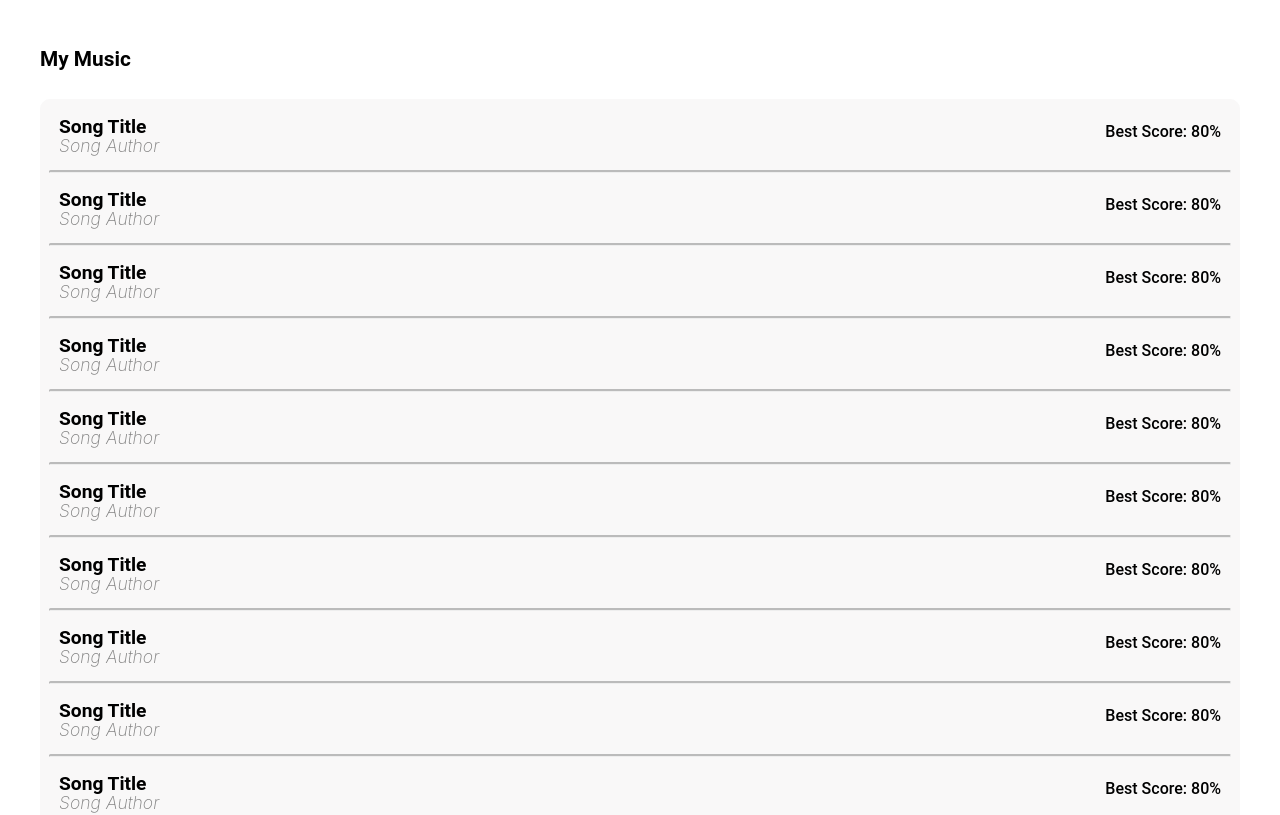
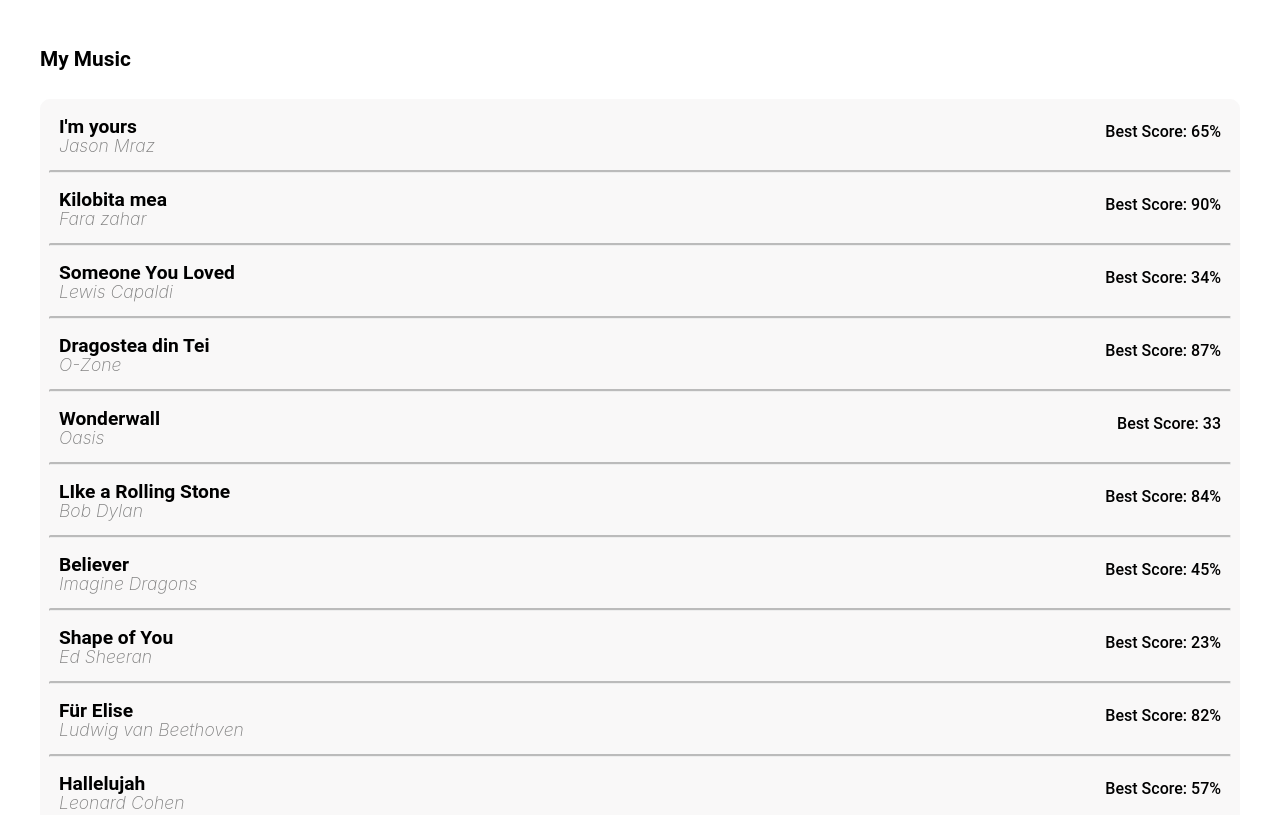
Before and after one commit to toast3rx/smarthack2023, a React (Create React App) app: page /mymusic in a window 1280 px wide. Shown: the top 815 px of the page. Built offline with nearby package versions, Linux system fonts and the light colour scheme.

Commit message:
Modify tab page

```diff
--- a/src/components/LastPlayed.jsx
+++ b/src/components/LastPlayed.jsx
@@ -3,109 +3,74 @@
 import { SongItem } from "./SongItem";
 const songs = [
   {
-    title: "Song Title",
-    author: "Song Author",
-    score: "80%",
+    title: "I'm yours",
+    author: "Jason Mraz",
+    score: "65%",
   },
   {
-    title: "Song Title",
-    author: "Song Author",
-    score: "80%",
+    title: "Kilobita mea",
+    author: "Fara zahar",
+    score: "90%",
   },
   {
-    title: "Song Title",
-    author: "Song Author",
-    score: "80%",
+    title: "Someone You Loved",
+    author: "Lewis Capaldi",
+    score: "34%",
   },
   {
-    title: "Song Title",
-    author: "Song Author",
-    score: "80%",
+    title: "Dragostea din Tei",
+    author: "O-Zone",
+    score: "87%",
   },
   {
-    title: "Song Title",
-    author: "Song Author",
-    score: "80%",
+    title: "Wonderwall",
+    author: "Oasis",
+    score: "33",
   },
   {
-    title: "Song Title",
-    author: "Song Author",
-    score: "80%",
+    title: "LIke a Rolling Stone",
+    author: "Bob Dylan",
+    score: "84%",
   },
   {
-    title: "Song Title",
-    author: "Song Author",
-    score: "80%",
+    title: "Believer",
+    author: "Imagine Dragons",
+    score: "45%",
   },
   {
-    title: "Song Title",
-    author: "Song Author",
-    score: "80%",
+    title: "Shape of You",
+    author: "Ed Sheeran",
+    score: "23%",
   },
   {
-    title: "Song Title",
-    author: "Song Author",
-    score: "80%",
+    title: "Für Elise",
+    author: "Ludwig van Beethoven",
+    score: "82%",
   },
   {
-    title: "Song Title",
-    author: "Song Author",
-    score: "80%",
+    title: "Hallelujah",
+    author: "Leonard Cohen",
+    score: "57%",
   },
   {
-    title: "Song Title",
-    author: "Song Author",
-    score: "80%",
+    title: "Stairway to Heaven",
+    author: "Led Zeppelin",
+    score: "76%",
   },
   {
-    title: "Song Title",
-    author: "Song Author",
-    score: "80%",
+    title: "I want to Hold Your Hand",
+    author: "The Beatles",
+    score: "40%",
   },
   {
-    title: "Song Title",
-    author: "Song Author",
-    score: "80%",
+    title: "Purple Haze",
+    author: "Jimi Hendrix",
+    score: "62%",
   },
   {
-    title: "Song Title",
-    author: "Song Author",
-    score: "80%",
-  },
-  {
-    title: "Song Title",
-    author: "Song Author",
-    score: "80%",
-  },
-  {
-    title: "Song Title",
-    author: "Song Author",
-    score: "80%",
-  },
-  {
-    title: "Song Title",
-    author: "Song Author",
-    score: "80%",
-  },
-  {
-    title: "Song Title",
-    author: "Song Author",
-    score: "80%",
-  },
-  {
-    title: "Song Title",
-    author: "Song Author",
-    score: "80%",
-  },
-  {
-    title: "Song Title",
-    author: "Song Author",
-    score: "80%",
-  },
-  {
-    title: "Song Title",
-    author: "Song Author",
-    score: "80%",
+    title: "Rolling in the Deep",
+    author: "Adele",
+    score: "92",
   },
 ];
 export const LastPlayed = ({length = songs.length}) => {
--- a/src/components/MusicTab.jsx
+++ b/src/components/MusicTab.jsx
@@ -1,4 +1,4 @@
-import { Grid } from "@mui/material";
+import { Dialog, DialogTitle, Grid, List } from "@mui/material";
 import "./styles/MusicTab.css";
 import MusicNoteIcon from "@mui/icons-material/MusicNote";
 import { useEffect, useState } from "react";
@@ -28,40 +28,6 @@
 There's no [G]need to compli[D]cate
 Our time is [Em]short
 This is our [C]fate, I'm yours`,
-
-    `[G]Doo do do doo doo do, [D]doo do doo do [Em]doo do
-Do you want to come on,[D] scooch on over [C]closer, dear
-And I will nibble your [A7]ear`,
-
-    `I've been spending [G]way too long checking my tongue in the mirror
-And [D]bending over backwards just to try to see it clearer
-But [Em]my breath fogged up the glass
-And so I [C]drew a new face and I laughed
-I [G]guess what I'll be saying is there ain't no better reason
-To [D]rid yourself of vanities and just go with the seasons
-It'[Em]s what we aim to do
-Our [C]name is our virtue`,
-
-    `But [G]I won't hesi[D]ta[Dsus4]te
-No more, no [Em]more
-It cannot [C]wait; I'm you[G]rs
-Well, open up your mind and see like [D]me
-Open up your plans and damn you're f[Em]ree
-Look into your heart and you'll find that[C] the sky is yours
-So [G]please don't, please don't, please don't
-There's no [D]need to c[Dsus4]omplicate
-'Cause our [Em]time is short
-This oh, this oh, this is our [C]fate
-I'm you[A7]rs`,
-
-    `Brr-ba-mmm, da-ba-mmm-d[G]ay
-T-du, du, t-du, du, t-du, dudu, d[D]u-u, du-du
-[Em]     Oh, [C]I'm yours
-Oh, I'm [G]yours
-Oh-oh-oh-oh, whoa-oh-[D]oh-oh
-Baby, do believe I'm yo[Em]urs
-You best believe, you best believe I'm y[C]ours
-`,
   ];
 
   const [tab, setTab] = useState([
@@ -79,6 +45,13 @@
   const [chordIndex, setChordIndex] = useState(0);
 
   const [verseIndex, setVerseIndex] = useState(0);
+
+  const [open, setOpen] = useState(false);
+  const handleClose = () => {
+    setOpen(false);
+  };
+
+  const [isPlaying, setIsPlaying] = useState(false);
 
   const formatTab = (index) => {
     let array = [];
@@ -127,25 +100,37 @@
     setFormatedTab(array);
   };
 
+  const playStart = () => {
+    setIsPlaying(true);
+    console.log("play");
+  }
+
   useEffect(() => {
     //Implementing the setInterval method
     const interval = setInterval(() => {
-      setChordIndex((chordIndex + 1) % chordMap.length);
+      if (isPlaying) setChordIndex((chordIndex + 1) % chordMap.length);
     }, 2000);
 
     //Clearing the interval
-    return () => clearInterval(interval);
+    return () => {
+      clearInterval(interval);
+    };
   }, [chordIndex]);
 
   useEffect(() => {
     //Implementing the setInterval method
     const interval = setInterval(() => {
       setChordIndex(0);
-      setVerseIndex((verseIndex + 1) % tabBckup.length);
+      if (isPlaying) setVerseIndex((verseIndex + 1) % tabBckup.length);
     }, seconds);
 
     //Clearing the interval
-    return () => clearInterval(interval);
+    return () => {
+      if (verseIndex === tabBckup.length - 1) {
+        setIsPlaying(false);
+      }
+      clearInterval(1000);
+    };
   }, [verseIndex]);
 
   useEffect(() => {
@@ -153,22 +138,46 @@
   }, [verseIndex]);
 
   return (
-    <Grid container className="container">
+    <Grid container>
       <Grid item xs={12}>
+        <div className="tab">
           <MusicNoteIcon /> {"= " + bpm}
+        </div>
       </Grid>
       <Grid item xs={12}>
-        <Button>Color Chords</Button>
-        <p style={{ whiteSpace: "pre-wrap" }}>
+        <p className="tab" style={{ whiteSpace: "pre-wrap" }}>
           {formatedTab.map((row, index) => {
             if (index === chordIndex) {
-			  return <span style={{color:"red"}}>{row}</span>;
+              return <span style={{ color: "red" }}>{row}</span>;
             } else {
               return row;
             }
           })}
         </p>
       </Grid>
+
+      <Grid item xs={12}>
+        <button className="button" onClick={playStart}> Start </button>
+      </Grid>
     </Grid>
   );
 };
+
+function SimpleDialog(props) {
+  const { onClose, selectedValue, open } = props;
+
+  const handleClose = () => {
+    onClose();
+  };
+
+  const handleListItemClick = () => {
+    onClose();
+  };
+
+  return (
+    <Dialog onClose={handleClose} open={open}>
+      <DialogTitle>Set backup account</DialogTitle>
+      <List sx={{ pt: 0 }}></List>
+    </Dialog>
+  );
+}
--- a/src/components/Song.js
+++ b/src/components/Song.js
@@ -3,13 +3,16 @@
 import { MusicTab } from "./MusicTab";
 import { useState } from "react";
 
-export const Song = () => {
+export const Song = ({title="I'm Yours", author="Jason Mraz", bestScore="40%"}) => {
   return (
-    <Grid container>
-      <Grid item xs={12} className="tab">
-        <h2>Song</h2>
-        <h3 style={{ color: "grey" }}>Author</h3>
+    <Grid container style={{ padding: "40px" }}>
+      <Grid item xs={12}>
+        <div className="song-title">{title}</div>
+        <div className="score">Best Score: {bestScore}</div>
+        <div className="author">{author} </div>
+        <hr className="rounder" />
       </Grid>
+      <div style={{marginTop: "40px", height: "10px", width: "10px"}}></div>
       <MusicTab bpm="151" seconds={6300}/>
     </Grid>
   );
--- a/src/components/styles/MusicTab.css
+++ b/src/components/styles/MusicTab.css
@@ -1,3 +1,28 @@
 .container {
 	padding: 10px;
 }
+
+.tab {
+font-family: "Roboto", sans-serif;
+font-size: 1rem;
+font-weight: 600;
+line-height: 30px;
+letter-spacing: 0em;
+text-align: left;
+}
+
+.button {
+  background-color: #7fbeec9d;
+  color: #f9f8f8;
+  font-family: "Roboto", sans-serif;
+  font-size: 1.2rem;
+  font-weight: 600;
+  line-height: 17px;
+  letter-spacing: 0em;
+  text-align: center;
+  padding: 15px;
+  width: 100%;
+  border: 0;
+  border-radius: 10px;
+  margin-top: 70px;
+}
--- a/src/components/styles/Song.css
+++ b/src/components/styles/Song.css
@@ -1,4 +1,40 @@
 .tab {
 	/* white-space: pre-wrap; */
-	padding: 10px;
+	/* padding: 10px; */
 }
+
+.author {
+	font-family: "Roboto", sans-serif;
+font-size: 1.2rem;
+font-style: italic;
+font-weight: 600;
+line-height: 15px;
+letter-spacing: 0em;
+text-align: left;
+
+}
+
+.song-title {
+	font-family: "Roboto", sans-serif;
+font-size: 1.4rem;
+font-weight: 800;
+line-height: 24px;
+letter-spacing: 0em;
+text-align: left;
+
+}
+
+.score {
+font-family: "Roboto", sans-serif;
+font-size: 1rem;
+font-weight: 600;
+line-height: 15px;
+letter-spacing: 0em;
+text-align: left;
+float:right;
+}
+
+.rounded {
+  border-top: 2px solid #bbb;
+  border-radius: 5px;
+}
```
Lines whose indentation alone changed are shown as unchanged.
